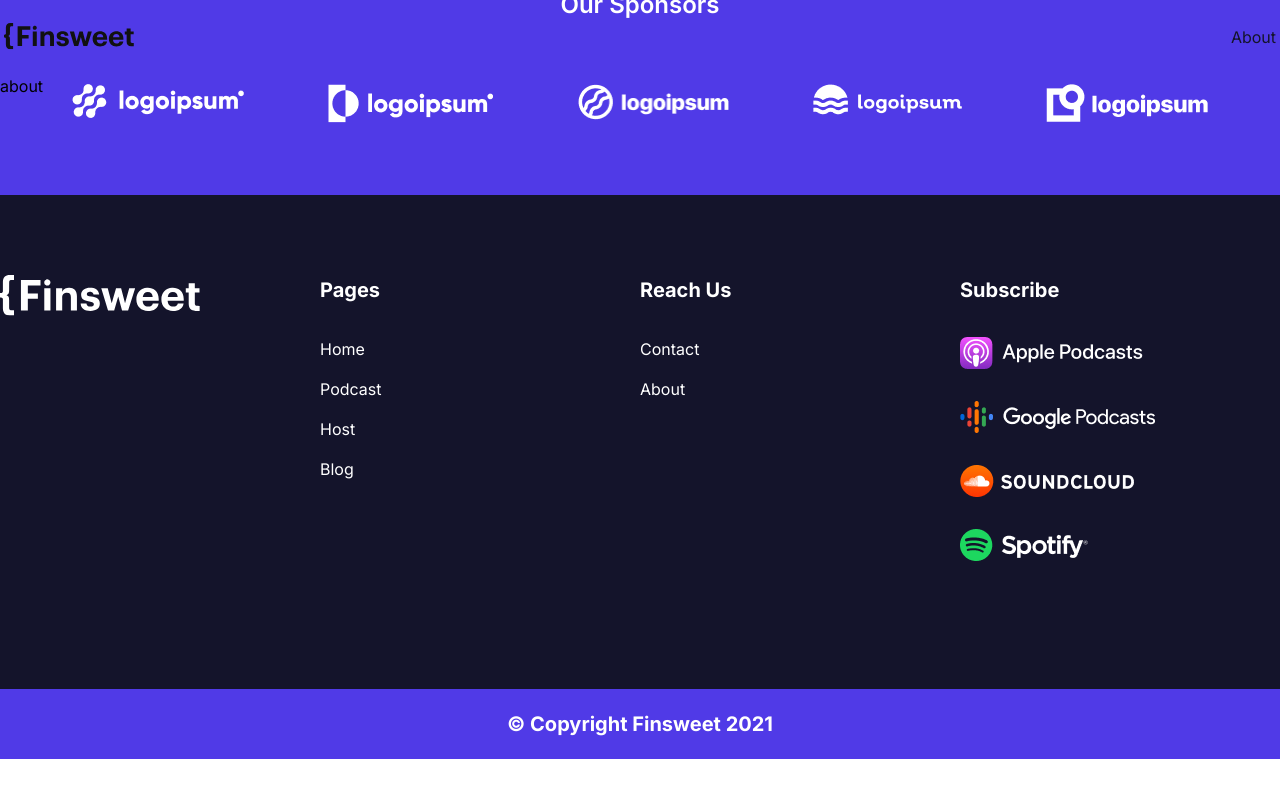
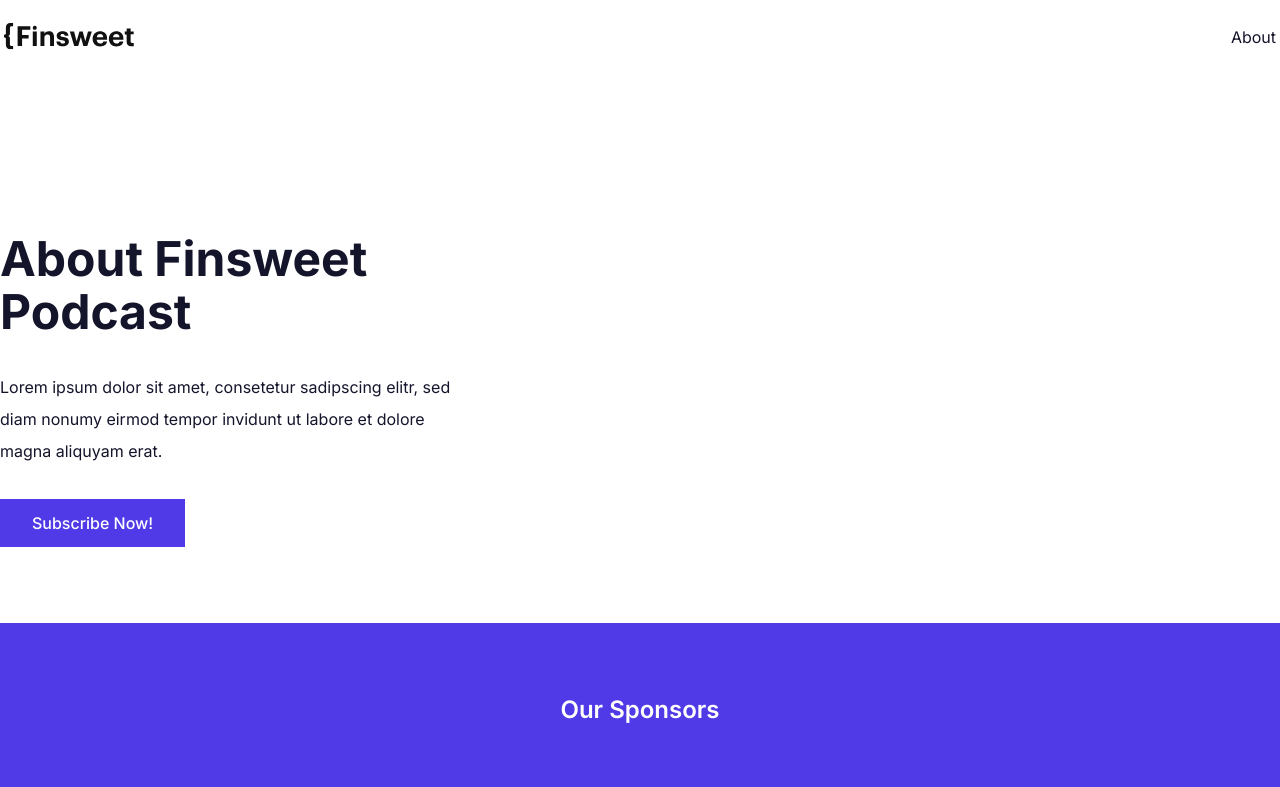
Before and after one commit to iamraihan/static-mania-podcast, a React (Create React App) app: page /about in a window 1280 px wide. Shown: the top 787 px of the page. Built offline with nearby package versions, Linux system fonts and the light colour scheme.

Commit message:
about done

```diff
--- a/src/pages/About.js
+++ b/src/pages/About.js
@@ -1,7 +1,20 @@
 import React from "react";
 
 const About = () => {
-  return <div>about</div>;
+  return (
+    <div className="pt-[159px] pb-64 container mx-auto">
+      <div className="max-w-[480px] ">
+        <h2 className="heading-1 mb-8">About Finsweet Podcast</h2>
+        <p className="body-text leading-8 mb-8">
+          Lorem ipsum dolor sit amet, consetetur sadipscing elitr, sed diam
+          nonumy eirmod tempor invidunt ut labore et dolore magna aliquyam erat.
+        </p>
+        <div className="  ">
+          <button className="primary-btn ">Subscribe Now!</button>
+        </div>
+      </div>
+    </div>
+  );
 };
 
 export default About;
```
Also changed, not shown: src/pages/Footer.js (+0 -24 lines).
